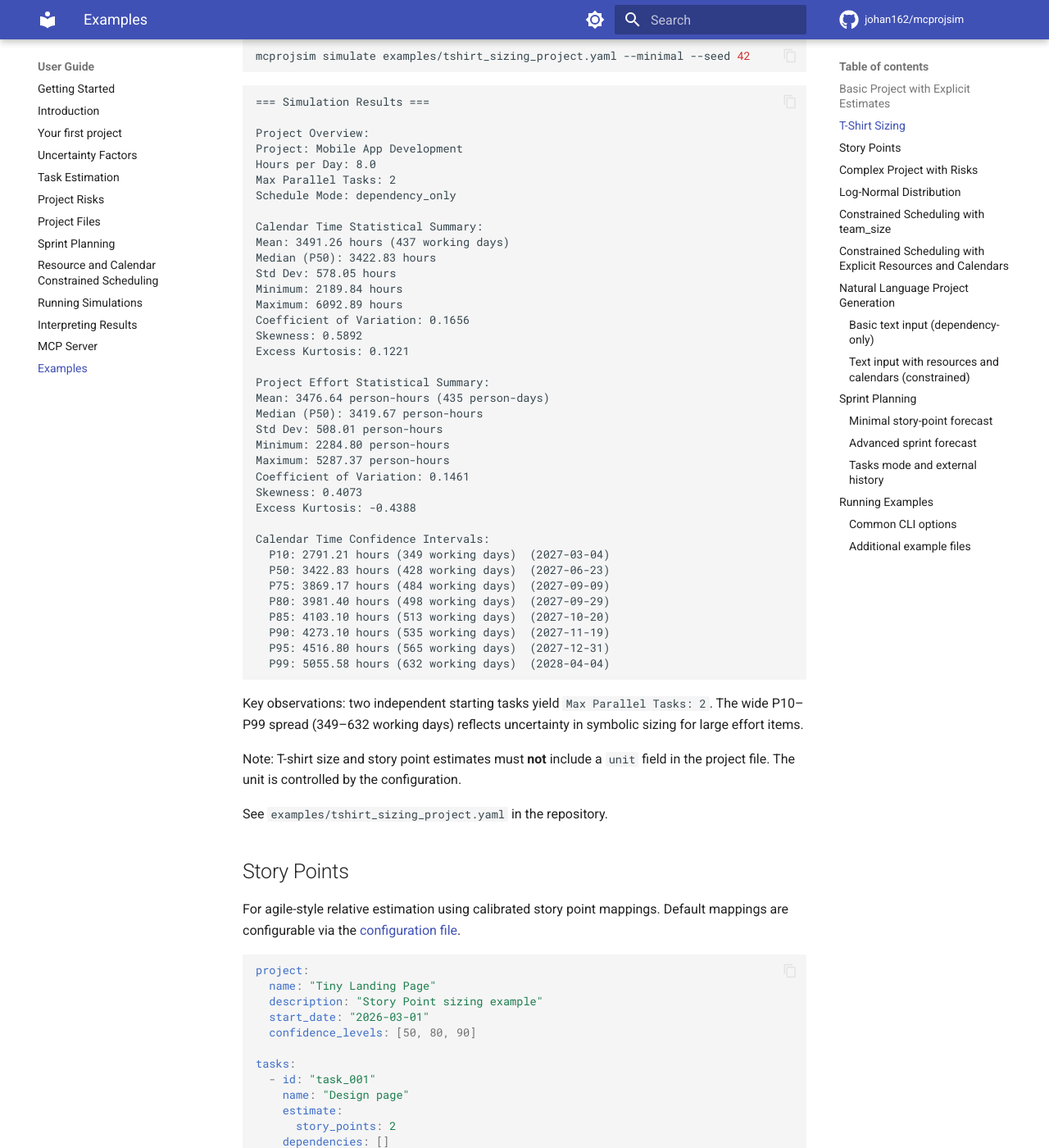
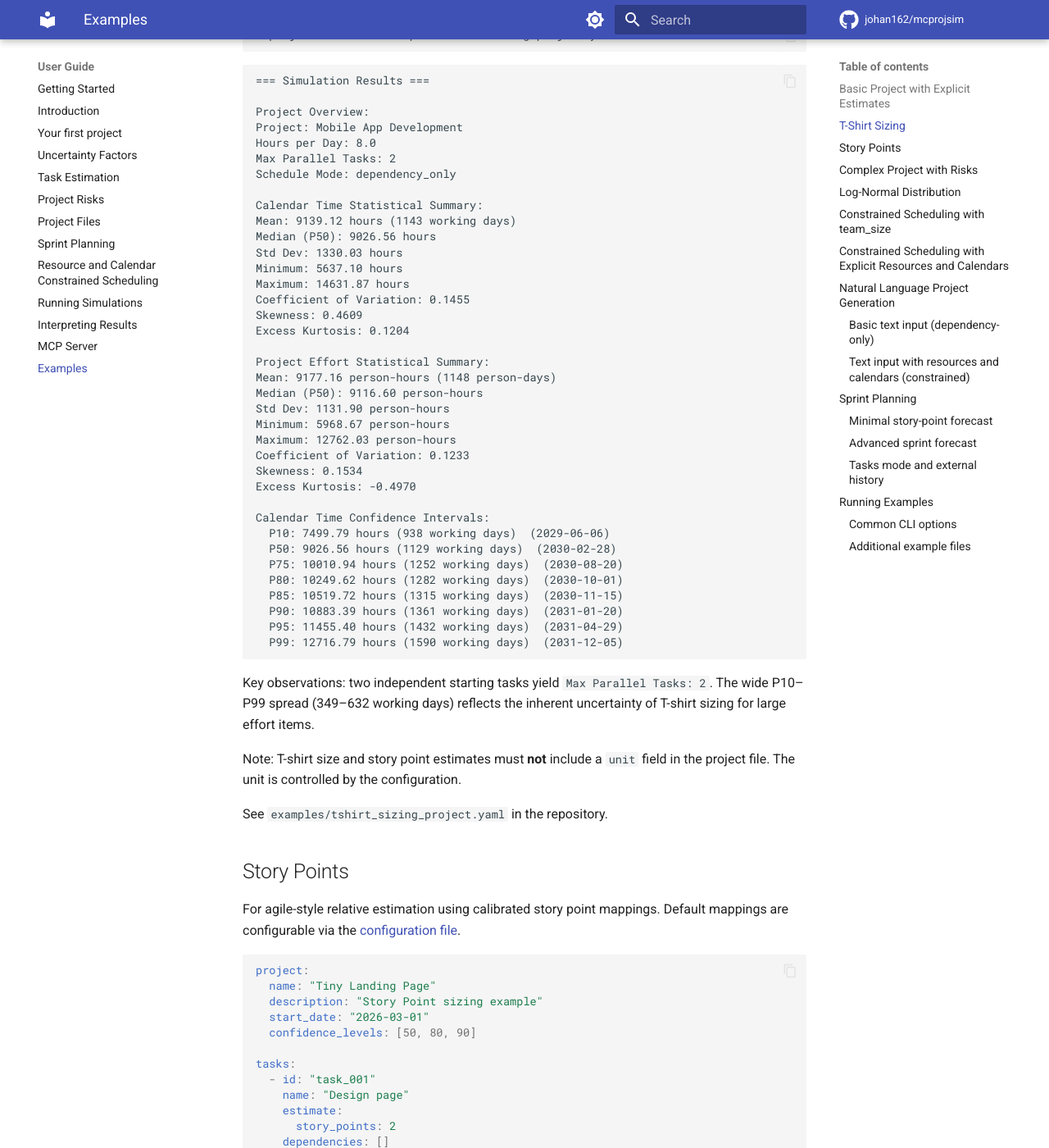
Before and after one commit to johan162/mcprojsim, an MkDocs documentation site: the page built from docs/examples.md, in a window 1280 px wide and 1400 px high, scrolled down 4096 px. Shown: the whole window at 82% size. Built offline with MkDocs 1.6.1 and Material for MkDocs 9.7.7, drawn with Linux system fonts in a browser that asks for light colours; comment, search, counter and statistics services are not loaded; some of the changed text lies outside the part shown.

Commit message:
Updated generated `examples.md`

````diff
--- a/docs/examples.md
+++ b/docs/examples.md
@@ -110,7 +110,7 @@ See `examples/quickstart_example.yaml` in the repository.
 
 ## T-Shirt Sizing
 
-For quick estimation using relative sizes (`XS`, `S`, `M`, `L`, `XL`, `XXL`) with category-aware calibration. Bare values like `M` resolve via the configured default category, and qualified values like `epic.M` resolve directly. T-shirt mappings are configurable via the [configuration file](user_guide/task_estimation.md#t-shirt-size-estimates).
+For quick estimation using relative sizes (`XS`, `S`, `M`, `L`, `XL`, `XXL`). T-shirt sizes map to default effort ranges that are configurable via the [configuration file](user_guide/task_estimation.md#t-shirt-size-estimates).
 
 ```yaml
 project:
@@ -205,37 +205,37 @@ Max Parallel Tasks: 2
 Schedule Mode: dependency_only
 
 Calendar Time Statistical Summary:
-Mean: 3491.26 hours (437 working days)
-Median (P50): 3422.83 hours
-Std Dev: 578.05 hours
-Minimum: 2189.84 hours
-Maximum: 6092.89 hours
-Coefficient of Variation: 0.1656
-Skewness: 0.5892
-Excess Kurtosis: 0.1221
+Mean: 9139.12 hours (1143 working days)
+Median (P50): 9026.56 hours
+Std Dev: 1330.03 hours
+Minimum: 5637.10 hours
+Maximum: 14631.87 hours
+Coefficient of Variation: 0.1455
+Skewness: 0.4609
+Excess Kurtosis: 0.1204
 
 Project Effort Statistical Summary:
-Mean: 3476.64 person-hours (435 person-days)
-Median (P50): 3419.67 person-hours
-Std Dev: 508.01 person-hours
-Minimum: 2284.80 person-hours
-Maximum: 5287.37 person-hours
-Coefficient of Variation: 0.1461
-Skewness: 0.4073
-Excess Kurtosis: -0.4388
+Mean: 9177.16 person-hours (1148 person-days)
+Median (P50): 9116.60 person-hours
+Std Dev: 1131.90 person-hours
+Minimum: 5968.67 person-hours
+Maximum: 12762.03 person-hours
+Coefficient of Variation: 0.1233
+Skewness: 0.1534
+Excess Kurtosis: -0.4970
 
 Calendar Time Confidence Intervals:
-  P10: 2791.21 hours (349 working days)  (2027-03-04)
-  P50: 3422.83 hours (428 working days)  (2027-06-23)
-  P75: 3869.17 hours (484 working days)  (2027-09-09)
-  P80: 3981.40 hours (498 working days)  (2027-09-29)
-  P85: 4103.10 hours (513 working days)  (2027-10-20)
-  P90: 4273.10 hours (535 working days)  (2027-11-19)
-  P95: 4516.80 hours (565 working days)  (2027-12-31)
-  P99: 5055.58 hours (632 working days)  (2028-04-04)
-```
-
-Key observations: two independent starting tasks yield `Max Parallel Tasks: 2`. The wide P10–P99 spread (349–632 working days) reflects uncertainty in symbolic sizing for large effort items.
+  P10: 7499.79 hours (938 working days)  (2029-06-06)
+  P50: 9026.56 hours (1129 working days)  (2030-02-28)
+  P75: 10010.94 hours (1252 working days)  (2030-08-20)
+  P80: 10249.62 hours (1282 working days)  (2030-10-01)
+  P85: 10519.72 hours (1315 working days)  (2030-11-15)
+  P90: 10883.39 hours (1361 working days)  (2031-01-20)
+  P95: 11455.40 hours (1432 working days)  (2031-04-29)
+  P99: 12716.79 hours (1590 working days)  (2031-12-05)
+```
+
+Key observations: two independent starting tasks yield `Max Parallel Tasks: 2`. The wide P10–P99 spread (349–632 working days) reflects the inherent uncertainty of T-shirt sizing for large effort items.
 
 Note: T-shirt size and story point estimates must **not** include a `unit` field in the project file. The unit is controlled by the configuration.
 
@@ -888,30 +888,30 @@ Max Parallel Tasks: 1
 Schedule Mode: dependency_only
 
 Calendar Time Statistical Summary:
-Mean: 1670.31 hours (209 working days)
-Median (P50): 1654.52 hours
-Std Dev: 210.88 hours
-Minimum: 1169.56 hours
-Maximum: 2433.52 hours
-Coefficient of Variation: 0.1263
-Skewness: 0.3511
-Excess Kurtosis: -0.2986
+Mean: 3679.64 hours (460 working days)
+Median (P50): 3668.32 hours
+Std Dev: 422.02 hours
+Minimum: 2428.15 hours
+Maximum: 5140.73 hours
+Coefficient of Variation: 0.1147
+Skewness: 0.0908
+Excess Kurtosis: -0.2639
 
 Project Effort Statistical Summary:
-Mean: 1670.31 person-hours (209 person-days)
-Median (P50): 1654.52 person-hours
-Std Dev: 210.88 person-hours
-Minimum: 1169.56 person-hours
-Maximum: 2433.52 person-hours
-Coefficient of Variation: 0.1263
-Skewness: 0.3511
-Excess Kurtosis: -0.2986
+Mean: 3679.64 person-hours (460 person-days)
+Median (P50): 3668.32 person-hours
+Std Dev: 422.02 person-hours
+Minimum: 2428.15 person-hours
+Maximum: 5140.73 person-hours
+Coefficient of Variation: 0.1147
+Skewness: 0.0908
+Excess Kurtosis: -0.2639
 
 Calendar Time Confidence Intervals:
-  P50: 1654.52 hours (207 working days)  (2027-03-18)
-  P80: 1853.22 hours (232 working days)  (2027-04-22)
-  P90: 1957.49 hours (245 working days)  (2027-05-11)
-  P95: 2040.64 hours (256 working days)  (2027-05-26)
+  P50: 3668.32 hours (459 working days)  (2028-03-06)
+  P80: 4046.01 hours (506 working days)  (2028-05-10)
+  P90: 4235.46 hours (530 working days)  (2028-06-13)
+  P95: 4386.72 hours (549 working days)  (2028-07-10)
 ```
 
 ### Text input with resources and calendars (constrained)
@@ -1599,7 +1599,8 @@ planning_story_points = 3
 [tasks.estimate]
 low = 4
 expected = 6
-high = 8```
+high = 8
+```
 
 ```
 sprintUniqueID,committed_StoryPoints,completed_StoryPoints,addedIntraSprint_StoryPoints,removedInSprint_StoryPoints,spilledOver_StoryPoints,startDate,endDate
````
